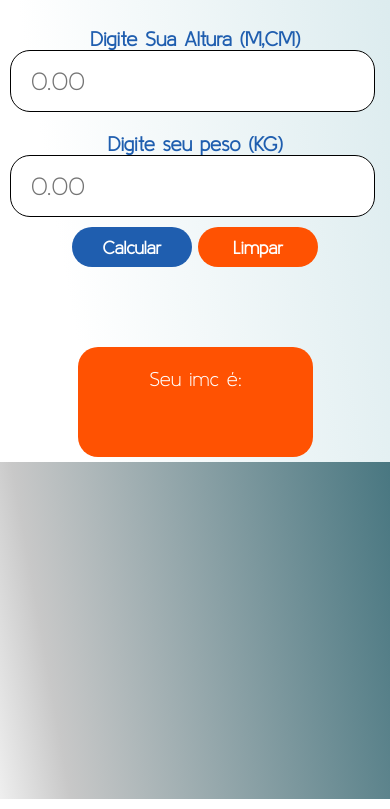
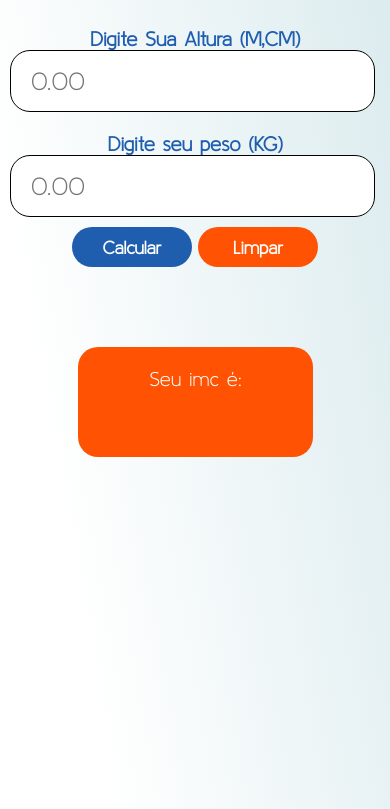
Before and after one commit to rodrigoabreu01/Calculadora-IMC-Javascript, a plain HTML site: page index.html in a window 390 px wide. Shown: the part 45-854 px from the top of the page. Drawn offline with nearby package versions, Linux system fonts and the light colour scheme.

Commit message:
Versão para disp moveis

```diff
--- a/index.css
+++ b/index.css
@@ -128,7 +128,7 @@ background: linear-gradient(80deg, rgba(255,255,255,1) 0%, rgba(255,255,255,1) 2
         justify-content: center;
         border-radius: 0px ;
         text-align: center;
-        height: 100vhg;
+        height: 100vh;
     }
     .container-imc form {
         margin: 10px;
```
